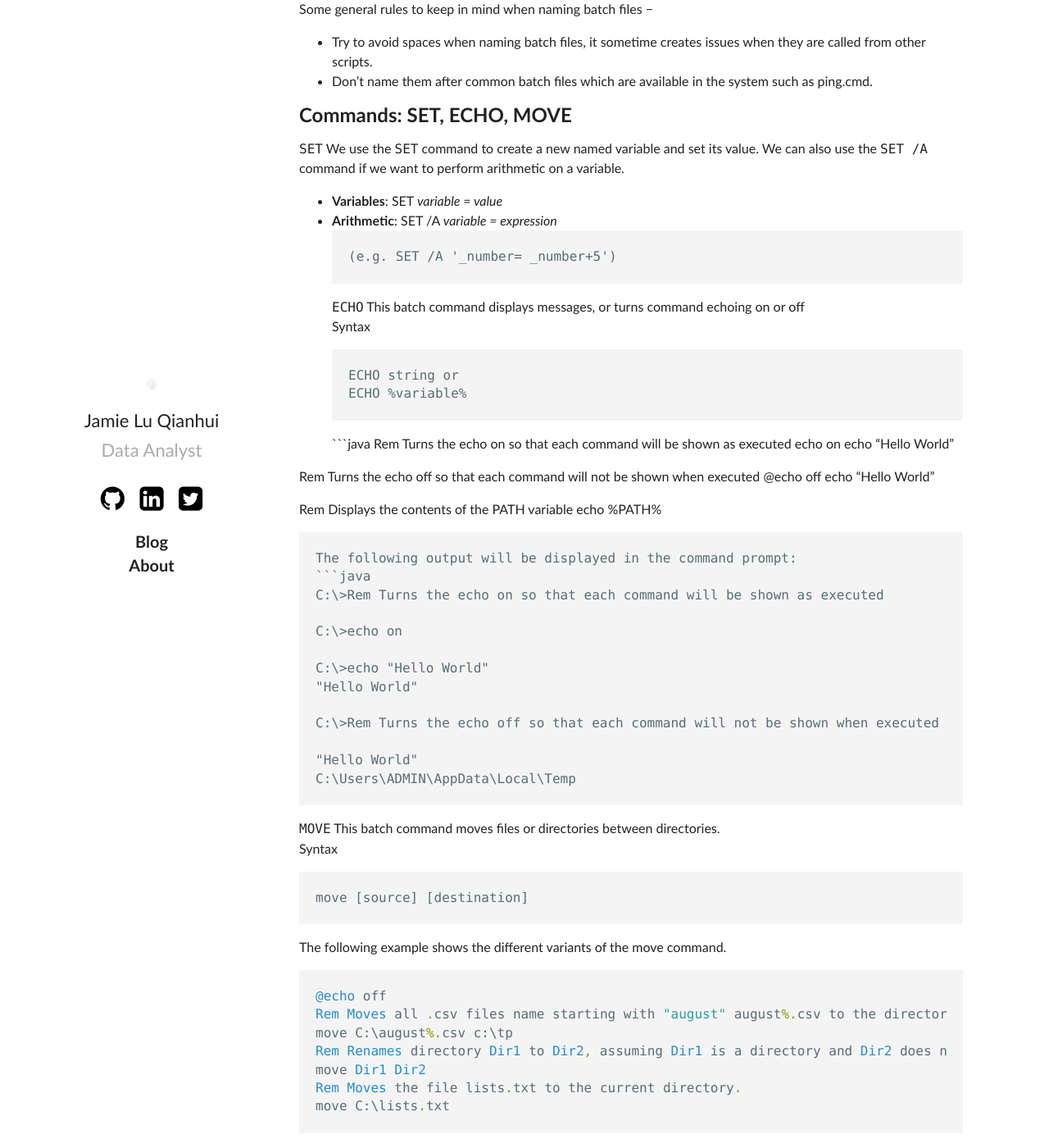
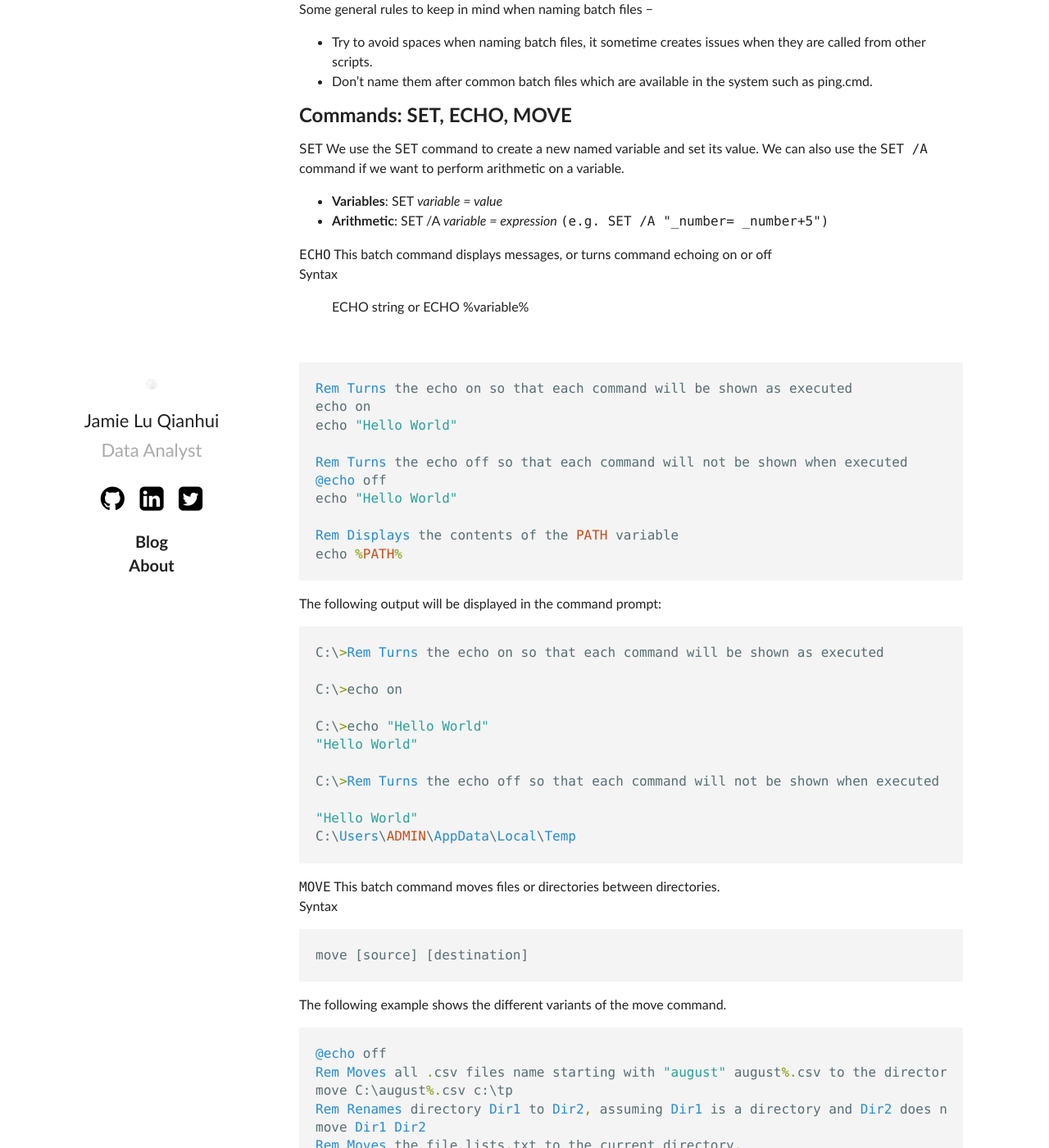
Before and after one commit to jamieqianhui/jamieqianhui.github.io, a Jekyll site: the page built from _posts/2019-09-08-Batch-Scripts.markdown, in a window 1280 px wide and 1400 px high, scrolled down 853 px. Shown: the whole window at 82% size. Built offline with Jekyll 4.4.1, drawn with Linux system fonts in a browser that asks for light colours.

Commit message:
updated blog post

````diff
--- a/_posts/2019-09-08-Batch-Scripts.markdown
+++ b/_posts/2019-09-08-Batch-Scripts.markdown
@@ -25,11 +25,11 @@ A batch script has a file extension of `.bat`, `.cmd` or `.btm`. Files of this t
 
 ## How to create a batch file in windows?
 
-+ 1. Open a text file, such as a Notepad or WordPad document.
-+ 2. Add your commands, starting with `@echo [off]`, followed by—each in a new line—`title [title of your batch script]`, `echo [first line]`, and `pause`.
-+ 3. Save your file with the file extension `.bat`, for example, test.bat.
-+ 4. To run your batch file, double click the BAT file you just created.
-+ 5. To edit your batch file, right-click the BAT file and select Edit.
+1. Open a text file, such as a Notepad or WordPad document.
+2. Add your commands, starting with `@echo [off]`, followed by—each in a new line—`title [title of your batch script]`, `echo [first line]`, and `pause`.
+3. Save your file with the file extension `.bat`, for example, test.bat.
+4. To run your batch file, double click the BAT file you just created.
+5. To edit your batch file, right-click the BAT file and select Edit.
 
 Some general rules to keep in mind when naming batch files −
 + Try to avoid spaces when naming batch files, it sometime creates issues when they are called from other scripts.
@@ -42,17 +42,18 @@ We use the `SET` command to create a new named variable and set its value. We ca
 
 + **Variables**: SET *variable = value*
 + **Arithmetic**: SET /A *variable = expression*
-```
-(e.g. SET /A '_number= _number+5')
-```
+``` (e.g. SET /A "_number= _number+5")```
+<br>
+
 `ECHO`
 This batch command displays messages, or turns command echoing on or off
 <br>
-Syntax
-```
-ECHO string or
-ECHO %variable%
-```
+Syntax <br>
+> ECHO string or
+> ECHO %variable%
+
+<br>
+
 ```java
 Rem Turns the echo on so that each command will be shown as executed
 echo on
@@ -65,6 +66,7 @@ echo "Hello World"
 Rem Displays the contents of the PATH variable
 echo %PATH%
 ```
+
 The following output will be displayed in the command prompt:
 ```java
 C:\>Rem Turns the echo on so that each command will be shown as executed
@@ -87,6 +89,7 @@ Syntax
 ```
 move [source] [destination]
 ```
+
 The following example shows the different variants of the move command.
 ```java
 @echo off
````
